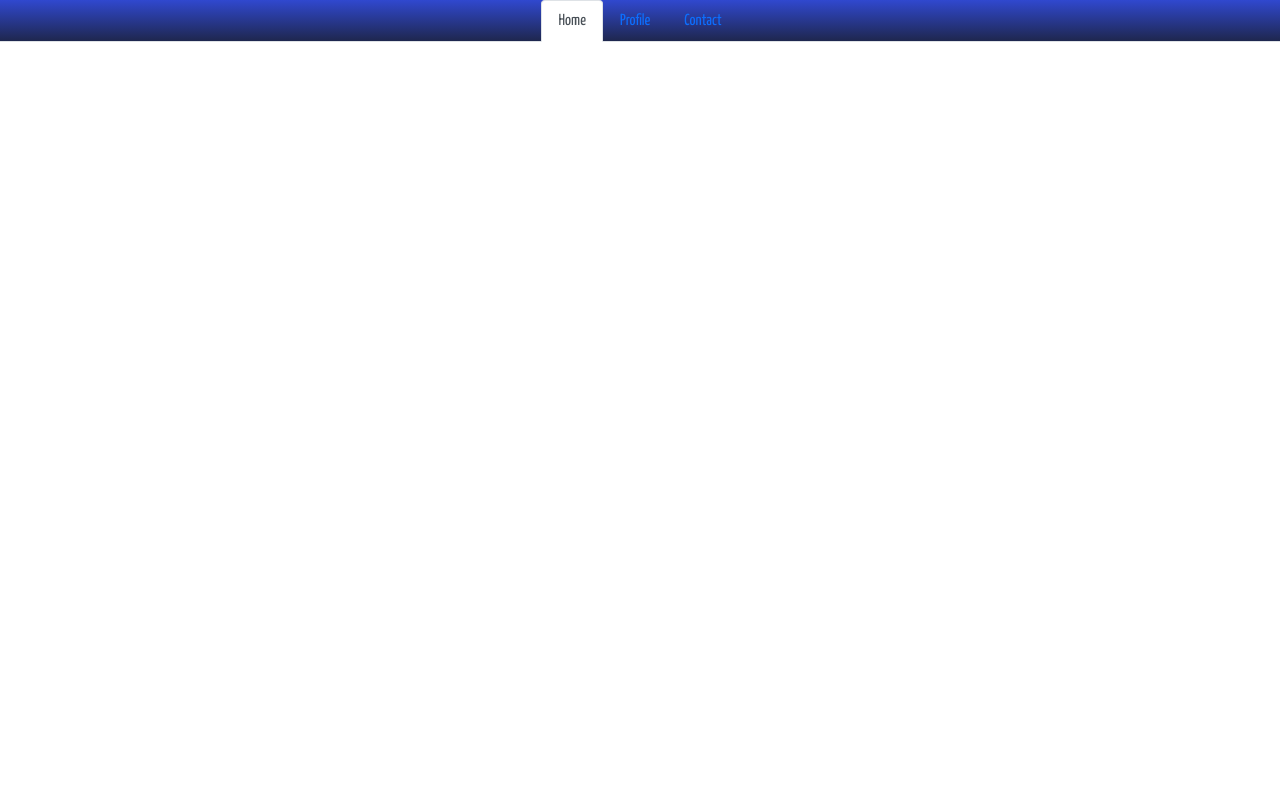
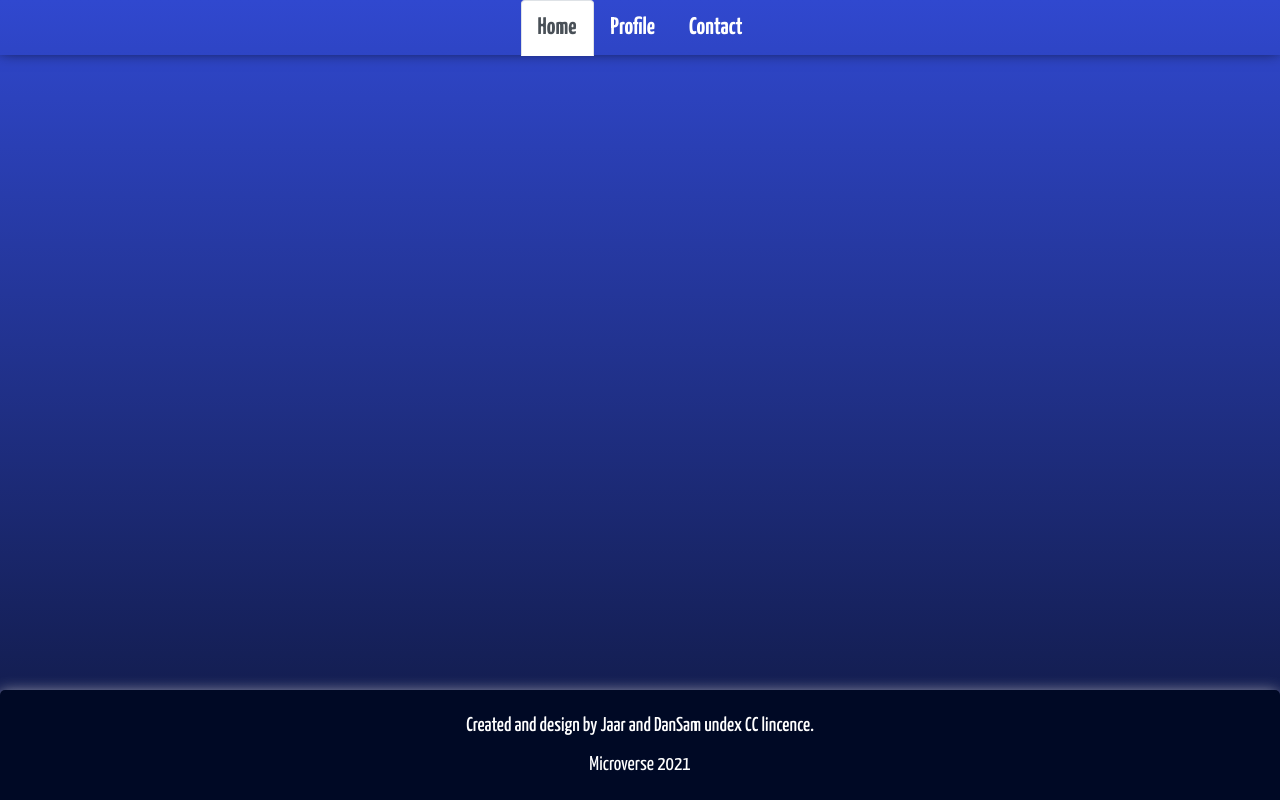
Before and after one commit to DanSam5K/Webflix-Index, a website built with webpack: page dist/index.html in a window 1280 px wide. Built offline with nearby package versions, Linux system fonts and the light colour scheme.

Commit message:
add footer and style it

```diff
--- a/src/assets/css/style.css
+++ b/src/assets/css/style.css
@@ -5,12 +5,39 @@
 }
 
 body {
-    background-image: linear-gradient(#3048cf, #1e264b);
+    background-image: linear-gradient(#3048cf, #0f173d);
     background-repeat: no-repeat;
+    min-height: 100vh;
 }
 
 #nav-tab {
+    position: fixed;
     display: flex;
     margin: 0;
     justify-content: center;
+    width: 100%;
+    border-bottom: 0;
+    box-shadow: 0 -5px 15px 0 #000000;
+    height: 55px;
 }
+
+#Footer {
+    position: fixed;
+    bottom: 0;
+    font-size: 20px;
+    background-color: #000925;
+    border-radius: 5px 5px 0 0;
+    box-shadow: -1px 1px 15px -1px #dbd7d7bf;
+    -webkit-box-shadow: -1px 1px 15px -1px #dbd7d7bf;
+    -moz-box-shadow: -1px 1px 15px -1px #dbd7d7bf;
+}
+
+.nav-link {
+    color: #ffffff;
+    font-weight: 700;
+    font-size: 24px;
+}
+
+.nav-link:hover {
+    color: #ffa500;
+}
--- a/src/index.js
+++ b/src/index.js
@@ -1,3 +1 @@
 import './assets/css/style.css';
-
-console.log("Hello World!")
```
Also changed, not shown: dist/index.html.
